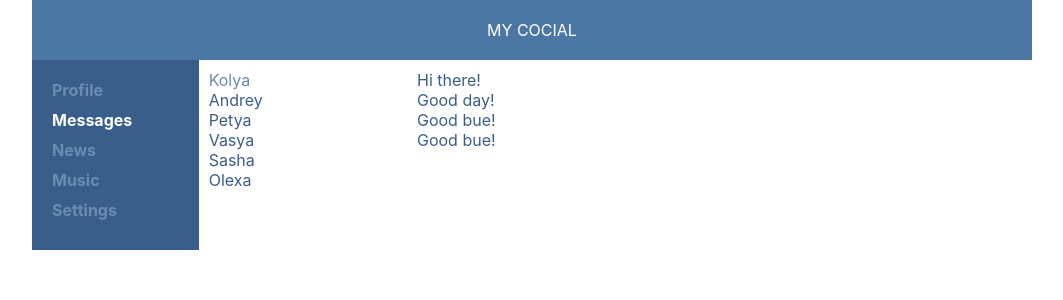
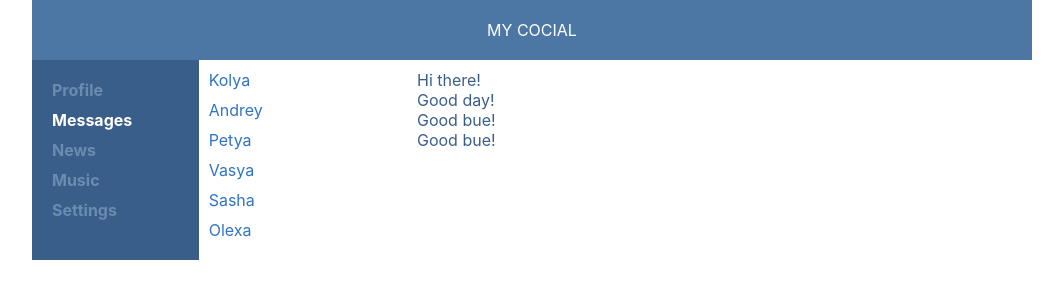
Before and after one commit to OlexaSS/react-social, a React (Create React App) app: page /dialogs in a window 1280 px wide. Shown: the top 300 px of the page, without its empty margins (108-1171 px from the left). Built offline with nearby package versions, Linux system fonts and the light colour scheme.

Commit message:
22) add route exact

```diff
--- a/src/components/dialogs/Dialogs.jsx
+++ b/src/components/dialogs/Dialogs.jsx
@@ -1,16 +1,29 @@
 import React from 'react';
 import s from './Dialogs.module.css';
+import {NavLink} from 'react-router-dom';
 
 const Dialogs = () => {
-    return(
+    return (
         <div className={s.dialogs}>
             <div className={s.dialogItems}>
-                <div className={s.dialog + ' ' + s.active}>Kolya</div>
-                <div className={s.dialog}>Andrey</div>
-                <div className={s.dialog}>Petya</div>
-                <div className={s.dialog}>Vasya</div>
-                <div className={s.dialog}>Sasha</div>
-                <div className={s.dialog}>Olexa</div>
+                <div className={s.dialog +' '+ s.active}>
+                    <NavLink to='/dialogs/1'>Kolya</NavLink>
+                </div>
+                <div className={s.dialog}>
+                    <NavLink to='/dialogs/2'>Andrey</NavLink>
+                </div>
+                <div className={s.dialog}>
+                    <NavLink to='/dialogs/3'>Petya</NavLink>
+                </div>
+                <div className={s.dialog}>
+                    <NavLink to='/dialogs/4'>Vasya</NavLink>
+                </div>
+                <div className={s.dialog}>
+                    <NavLink to='/dialogs/5'>Sasha</NavLink>
+                </div>
+                <div className={s.dialog}>
+                    <NavLink to='/dialogs/6'>Olexa</NavLink>
+                </div>
             </div>
             <div className={s.messages}>
                 <div className={s.messageItem}>Hi there!</div>
--- a/src/components/dialogs/Dialogs.module.css
+++ b/src/components/dialogs/Dialogs.module.css
@@ -5,11 +5,18 @@
 .dialogItems{
     padding: 10px;
 }
-.dialog{
-    color: #395e8a;
+.dialog a{
+    color: #3174c3;
+    text-decoration: none;
+    display: inline-block;
+    padding-bottom: 10px;
+    transition: all .3s;
+}
+.dialog a:hover{
+    color: #64a7f1;
 }
 .dialog.active{
-    color: #6a8cb1;
+    color: #64a7f1;
 }
 .messages{
     padding: 10px;
```
